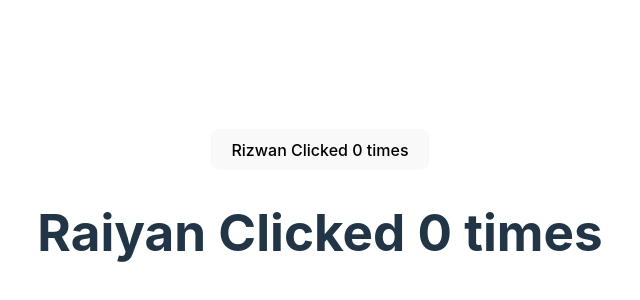
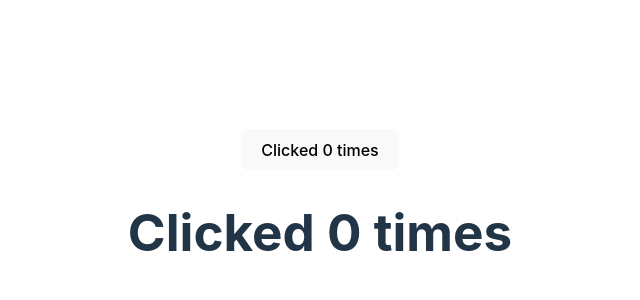
Before and after one commit to MohammedRizwan4/justDemoCodeEvolution, a React (Vite) app: page / in a window 1280 px wide. Shown: the part 188-488 px from the top of the page, without its empty margins (320-960 px from the left). Built offline with nearby package versions, Linux system fonts and the light colour scheme.

Commit message:
render props , similar to HOC

```diff
--- a/src/App.jsx
+++ b/src/App.jsx
@@ -1,15 +1,16 @@
 import { useState } from 'react'
 import './App.css'
 import './components/style.css'
-import ClickCounter from './component/ClickCounter'
-import HoverCounter from './component/HoverCounter'
+import Counter from './component/Counter'
+import ClickCounterTwo from './component/ClickCounterTwo'
+import HoverCounterTwo from './component/HoverCounterTwo'
 
 function App() {
 
   return (
     <>
-      <ClickCounter name='Rizwan'/>
-      <HoverCounter name='Raiyan'/>
+      <Counter render={(count, incrementCount) => <ClickCounterTwo count={count} incrementCount={incrementCount} />} />
+      <Counter render={(count, incrementCount) => <HoverCounterTwo count={count} incrementCount={incrementCount} />} />
     </>
   )
 }
--- /dev/null
+++ b/src/component/ClickCounterTwo.jsx
@@ -0,0 +1,14 @@
+import React, { Component } from 'react'
+
+class ClickCounterTwo extends Component {
+    render() {
+        const { count, incrementCount } = this.props
+        return (
+            <div>
+                <button onClick={incrementCount}> Clicked {count} times</button>
+            </div>
+        )
+    }
+}
+
+export default ClickCounterTwo
--- /dev/null
+++ b/src/component/Counter.jsx
@@ -0,0 +1,27 @@
+import React, { Component } from 'react'
+
+export default class Counter extends Component {
+    constructor(props) {
+        super(props)
+
+        this.state = {
+            count: 0
+        }
+    }
+
+    incrementCount = () => {
+        this.setState(prevState => {
+            return {
+                count: prevState.count + 1
+            }
+        })
+    }
+
+    render() {
+        return (
+            <div>
+                {this.props.render(this.state.count, this.incrementCount)}
+            </div>
+        )
+    }
+}
--- /dev/null
+++ b/src/component/HoverCounterTwo.jsx
@@ -0,0 +1,14 @@
+import React, { Component } from 'react'
+
+class HoverCounterTwo extends Component {
+    render() {
+        const { count, incrementCount } = this.props
+        return (
+            <div>
+                <h1 onMouseOver={incrementCount}> Clicked {count} times</h1>
+            </div>
+        )
+    }
+}
+
+export default HoverCounterTwo
```
